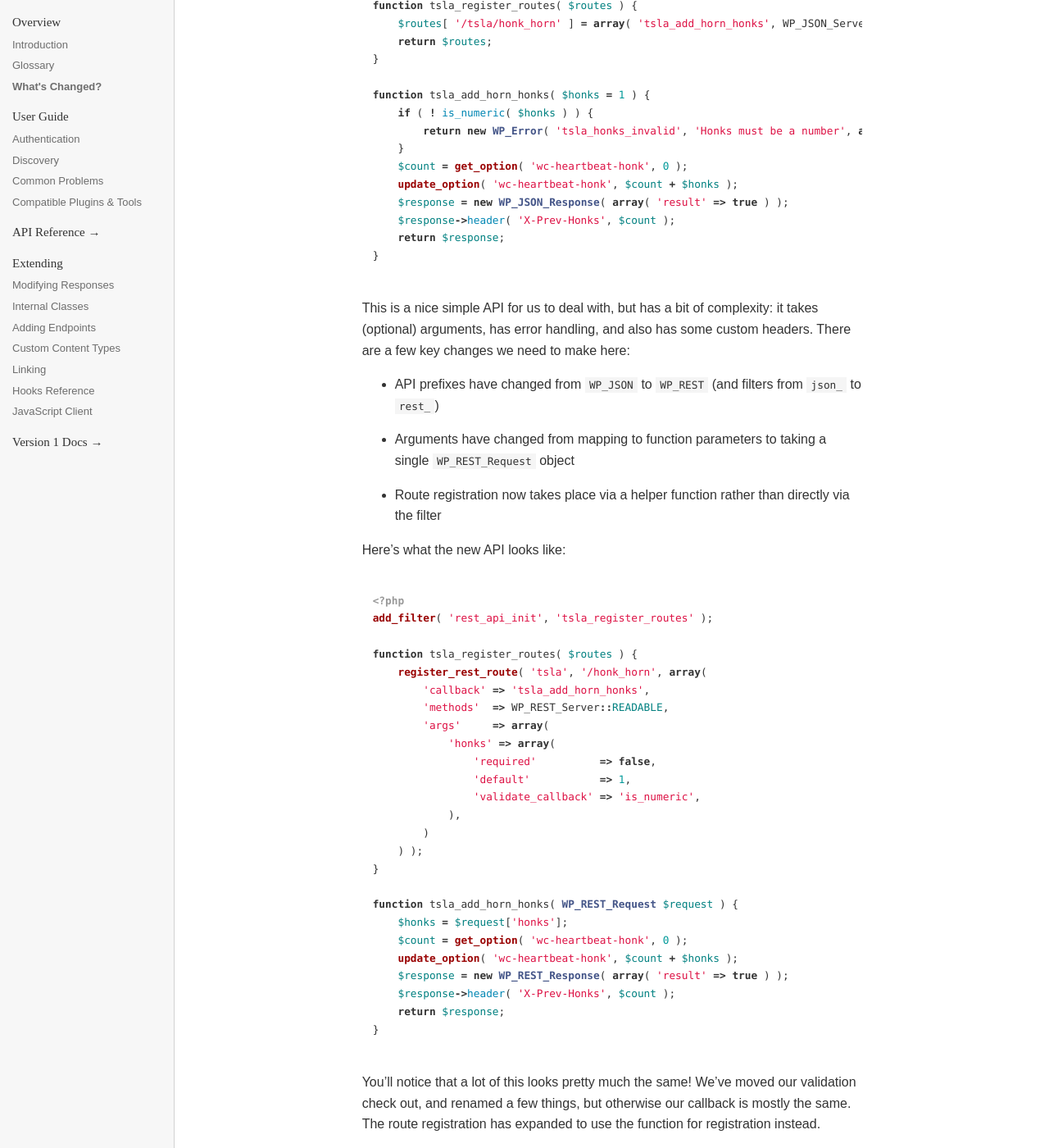
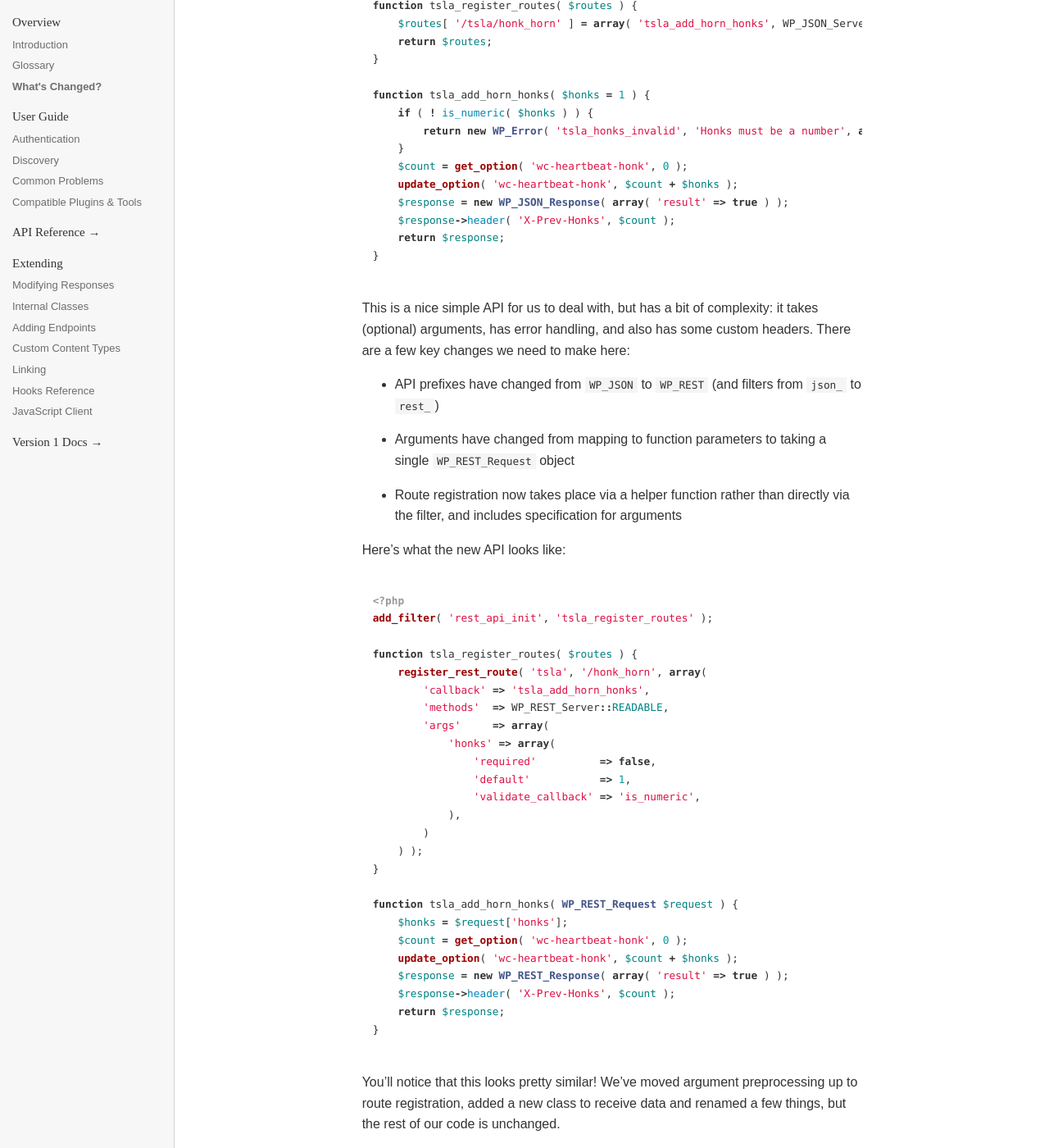
Before and after one commit to WP-API/docs-v2, a Jekyll site: the page built from changes-beta-1.md, in a window 1280 px wide and 1400 px high, scrolled down 2310 px. Shown: the whole window at 82% size. Built offline with Jekyll 4.4.1, drawn with Linux system fonts in a browser that asks for light colours.

Commit message:
Migration example update
I tried adding "and default values" to "validation check" to keep it accurate,
but it got unwieldy, so I re-wrote the paragraph instead.

````diff
--- a/changes-beta-1.md
+++ b/changes-beta-1.md
@@ -122,7 +122,7 @@ headers. There are a few key changes we need to make here:
   single `WP_REST_Request` object
 
 * Route registration now takes place via a helper function rather than directly
-  via the filter
+  via the filter, and includes specification for arguments
 
 Here's what the new API looks like:
 
@@ -154,7 +154,6 @@ function tsla_add_horn_honks( WP_REST_Request $request ) {
 }
 ```
 
-You'll notice that a lot of this looks pretty much the same! We've moved our
-validation check out, and renamed a few things, but otherwise our callback is
-mostly the same. The route registration has expanded to use the function for
-registration instead.
+You'll notice that this looks pretty similar! We've moved argument preprocessing
+up to route registration, added a new class to receive data and renamed a few
+things, but the rest of our code is unchanged.
````
